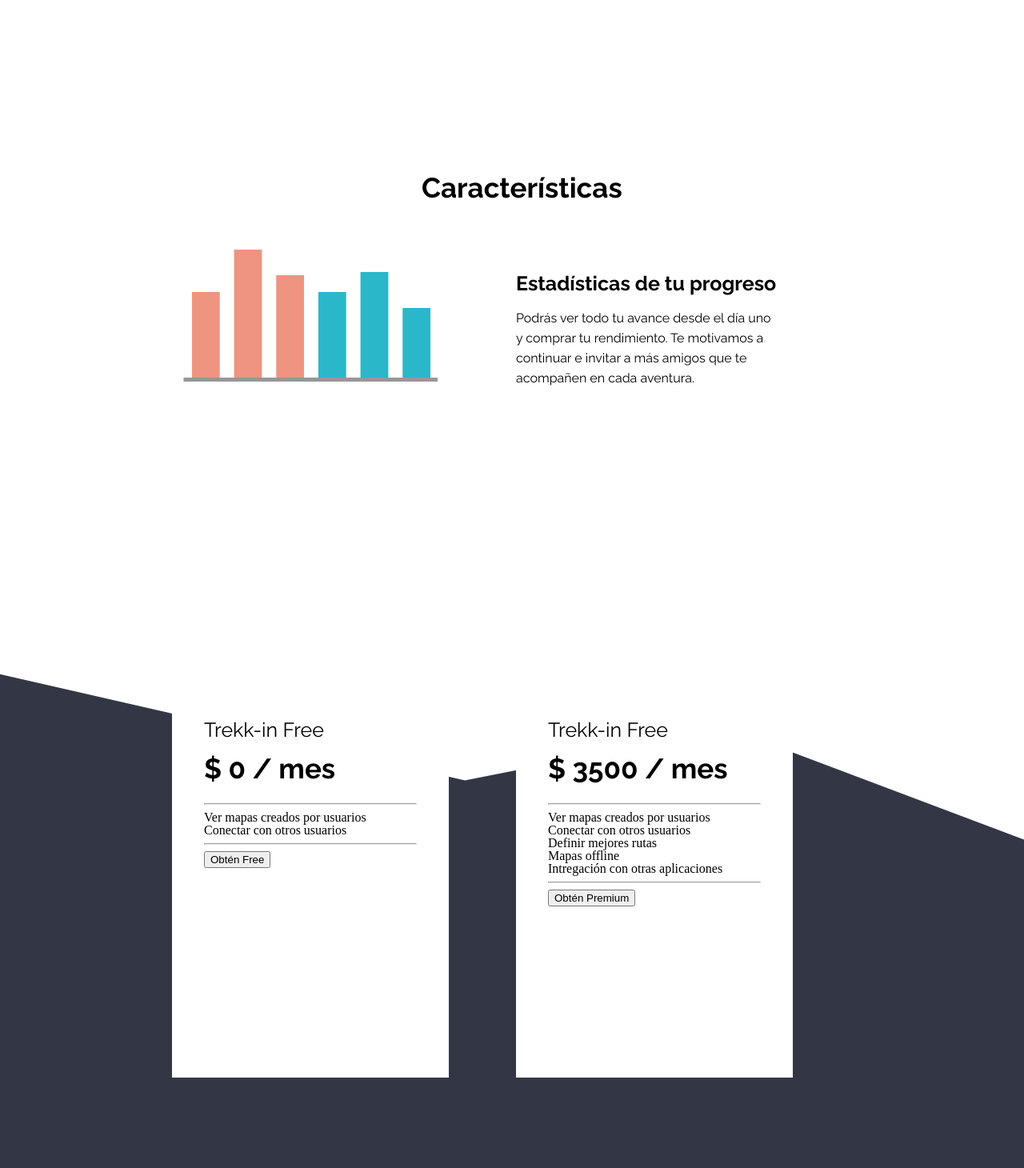
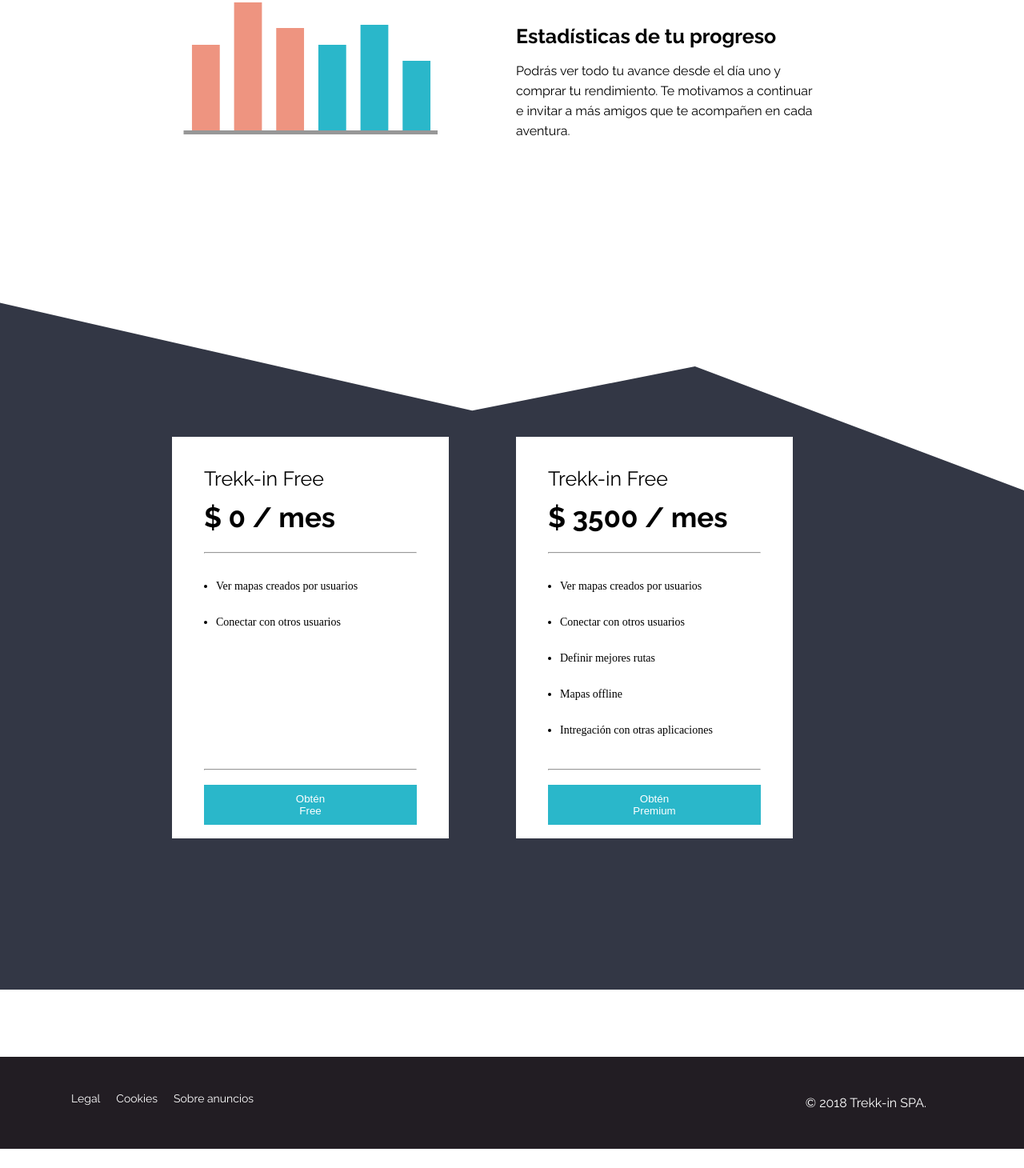
Before and after one commit to Isbel0720/Trekk-in-prueba, a plain HTML site: page index.html in a window 1280 px wide. Shown: the part 1120-2580 px from the top of the page at 80% size. After the commit the page ends 2556 px from the top, so only its background shows below. Drawn offline with Linux system fonts and the light colour scheme.

Commit message:
version desktop1

```diff
--- a/assets/sass/components/_buttons.scss
+++ b/assets/sass/components/_buttons.scss
@@ -0,0 +1,35 @@
+.login__btn1{
+    border: none;
+    padding: 5px 10px;
+}
+
+.login__btn2{
+    border: none;
+    padding: 5px 10px;
+    background-color: $ball-blue;
+    color: $white;
+
+    &:hover{
+        background-color: $middle-blue;
+    }
+
+    &:active {
+        background-color: $silver-chalice;
+      }
+}
+
+.btn-ofert1{
+    border: none;
+    padding: 10px 100px;
+    background-color: $ball-blue;
+    color: $white;
+    margin-top: 10px;
+}
+
+.btn-ofert2{
+    border: none;
+    padding: 10px 89px;
+    background-color: $ball-blue;
+    color: $white;
+    margin-top: 10px;
+}
--- a/assets/sass/layout/_footer.scss
+++ b/assets/sass/layout/_footer.scss
@@ -1,4 +1,25 @@
+.last{
+    background-color: $raising-black;
+    padding: 20px;
+}
+
 .last__menu__items__pie{
     display: flex;
     padding-left: 20px;
+
+    li{
+        padding-right: 20px;
+        color: $white;
+        font-size: $small;
+        font-family: $Raleway;
+
+    }
 }
+
+.last__menu__legal{
+    color: $white;
+    font-size: $small;
+    font-family: $Raleway;
+    text-align: end;
+    padding-right: 53px;
+}
--- a/assets/sass/layout/_section.scss
+++ b/assets/sass/layout/_section.scss
@@ -8,26 +8,25 @@
     background-image: url('../img/bg-hero.svg');
     background-repeat: no-repeat;
     background-size: 100%;
-    height: 158vh;
+    height: 130vh;
     background-position: center;
 }
 
-.section{
+/*Características*/
+
+.characteristics__tittle{
+    position: absolute;
+    top: 800px;
+    left: 488px;
+}
+
+.container__graphics{
+    padding-left: 160px;
     padding-bottom: 100px;
 }
 
-.section__characteristics{
-    padding-bottom: 50px;
-    padding-left: 458px;
-}
-
-.section__graphics{
-
-    padding-left: 160px;
-}
-
-.section__text{
-    width: 58%;
+.container__text{
+    width: 66%;
     padding-top: 30px;
 }
 
@@ -36,29 +35,61 @@
 .fondo2{
     background-image: url('../img/bg-price.svg');
     background-repeat: no-repeat;
-    background-size: 130%;
-    height: 180vh;
+    background-size: 110%;
+    height: 130vh;
     background-position: center;
 }
 
 .section__price__tittle{
-    padding-top: 150px;
+    padding-top: 160px;
+    padding-bottom: 50px;
     padding-left: 458px;
-    padding-bottom: 60px;
     color: white;
 }
 
 .article__price__one{
     padding: 40px 40px 40px 40px;
     width: 47%;
-    height: 130%;
+    height: 85%;
     background-color: $white;
     margin-left: 146px;
+
+    li{
+    padding-top: 20px;
+    list-style-type: disc;
+    font-size: $small;
+    line-height : 25px;
+    }
+
+    &:hover{
+    box-shadow: 0 20px 20px 0 $raising-black;
+    }
+}
+
+.article__first__description{
+    min-height: 60%;
+    padding-left: 15px;
 }
 
 .article__price__twoo{
     padding: 40px 40px 40px 40px;
     width: 47%;
-    height: 130%;
+    height: 85%;
     background-color: $white;
+
+    li{
+    padding-top: 20px;
+    list-style-type: disc;
+    font-size: $small;
+    line-height: 25px;
+    }
+
+    &:hover{
+    box-shadow: 0 20px 20px 0 $raising-black;
+    }
 }
+
+.article__second__description{
+    min-height: 60%;
+    padding-left: 15px;
+}
--- a/assets/sass/main.scss
+++ b/assets/sass/main.scss
@@ -11,7 +11,8 @@
 
   @import
   'layout/header',
-  'layout/section';
+  'layout/section',
+  'layout/footer';
 
   @import
   'components/navbar',
--- a/index.html
+++ b/index.html
@@ -27,8 +27,8 @@
                 </ul>
 
                 <div class="login__people col-md-6">
-                    <button>Iniciar Sesión</button>
-                    <button>Registro</button>
+                    <button class="login__btn1">Iniciar Sesión</button>
+                    <button class="login__btn2">Regístrate</button>
                 </div>
             </div>
         </div>
@@ -44,16 +44,15 @@
         </div>
     </section>
 
-    <section class="section">
-        <div class="container">
+    <section class="container">
         <div class="row">
-                <div class="section__characteristics col-12">
+            <div class="characteristics__tittle col-12">
                 <h2>Características</h2>
             </div>
         </div>
 
         <div class="row">
-                <div class="section__graphics col-12 col-md-6">
+            <div class="container__graphics col-12 col-md-6">
                 <svg width="318px" height="165px" xmlns="http://www.w3.org/2000/svg">
                     <g class="bar-graph" fill-rule="evenodd">
                         <path class="a-bar" fill="#EE9480"
@@ -66,20 +65,18 @@
                 </svg>
             </div>
 
-                <div class="section__text col-12 col-md-6">
+            <div class="container__text col-12 col-md-6">
                 <h3>Estadísticas de tu progreso</h3>
                 <p>Podrás ver todo tu avance desde el día uno y comprar tu rendimiento.
                     Te motivamos a continuar e invitar a más amigos que te acompañen en cada aventura.
                 </p>
             </div>
-            </div>
-
     </section>
 
     <section class="fondo2">
         <div class="container">
             <div class="row">
-                <div class="section__price col-12">
+                <div class="section__price">
                     <h2 class="section__price__tittle">Precios</h2>
                 </div>
             </div>
@@ -90,27 +87,32 @@
                     <h5>$ 0 / mes</h5>
 
                     <hr>
-                    <ul class="article__first__description">
+                    <div class="article__first__description">
+                        <ul>
                             <li>Ver mapas creados por usuarios</li>
                             <li>Conectar con otros usuarios</li>
                         </ul>
+                    </div>
                     <hr>
-                    <button type="button" class="btn">Obtén Free</button>
+                    <button type="button" class="btn-ofert1">Obtén Free</button>
                 </div>
 
                 <div class="article__price__twoo col-12 col-md-6">
                     <h4> Trekk-in Free</h4>
                     <h5>$ 3500 / mes</h5>
                     <hr>
-                    <ul class="container-price__tittle__ofert2">
+                    <div class="article__second__description">
+                        <ul>
                             <li>Ver mapas creados por usuarios</li>
                             <li>Conectar con otros usuarios</li>
                             <li>Definir mejores rutas</li>
                             <li>Mapas offline</li>
                             <li>Intregación con otras aplicaciones</li>
                         </ul>
+                    </div>
+
                     <hr>
-                    <button type="button" class="btn">Obtén Premium</button>
+                    <button type="button" class="btn-ofert2">Obtén Premium</button>
                 </div>
             </div>
         </div>
@@ -118,7 +120,7 @@
 
 
     <footer class="last">
-        <div class="container">
+        <div class="container last">
             <div class="row">
                 <div class="last__menu col-12 col-md-6">
                     <nav class="last__menu__items">
```
Also changed, not shown: assets/css/main.css, 2 other files. Lines whose indentation alone changed are shown as unchanged.
